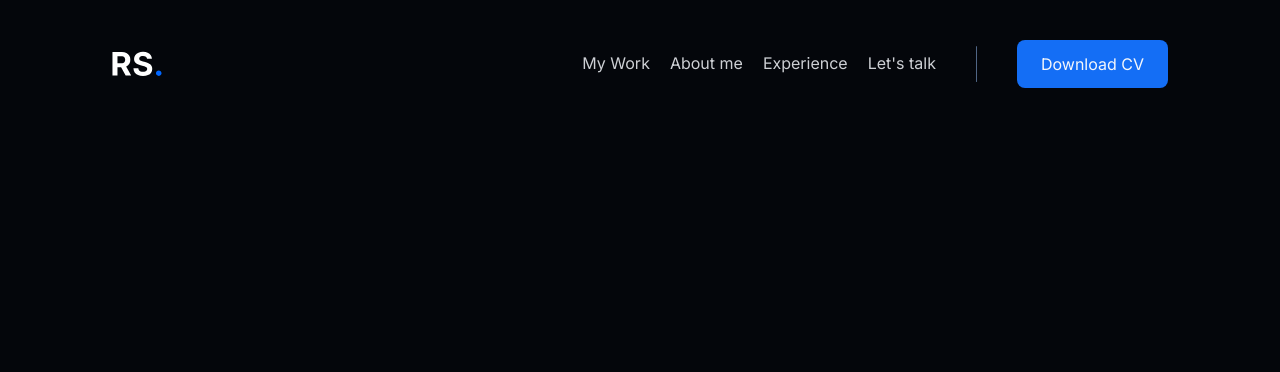
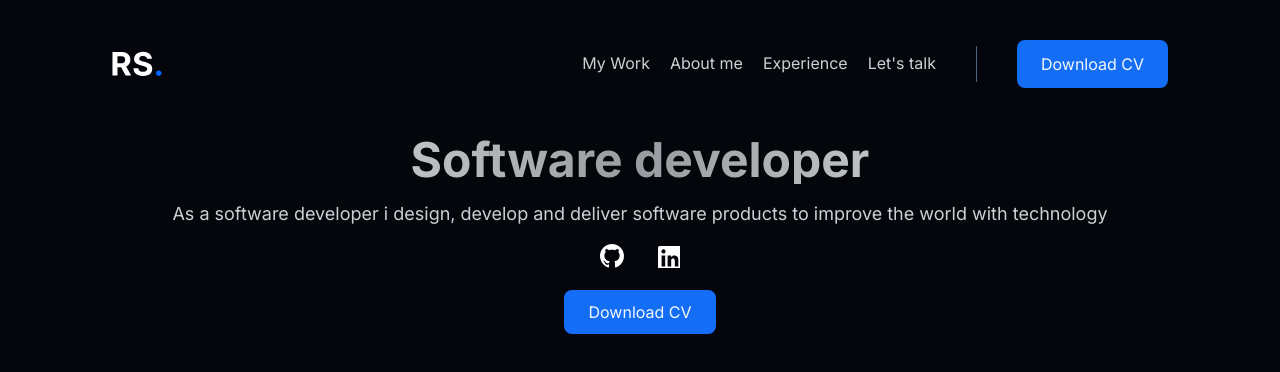
Before and after one commit to sam-621/rogeliosamuel.com, a Next.js app: page / in a window 1280 px wide. Shown: the top 372 px of the page. Built offline with nearby package versions, Linux system fonts and the light colour scheme.

Commit message:
feat:  add Hero component

```diff
--- a/src/components/atoms/Subtitle.tsx
+++ b/src/components/atoms/Subtitle.tsx
@@ -1,9 +1,10 @@
 import { FC, ReactNode } from 'react'
 
-export const Subtitle: FC<Props> = ({ children }) => {
-  return <p className="text-lg text-subtitle">{children}</p>
+export const Subtitle: FC<Props> = ({ children, className }) => {
+  return <p className={`text-lg text-subtitle ${className}`}>{children}</p>
 }
 
 type Props = {
   children: ReactNode
+  className?: string
 }
--- a/src/components/atoms/Title.tsx
+++ b/src/components/atoms/Title.tsx
@@ -1,22 +1,27 @@
 import { FC, ReactNode } from 'react'
 
-export const Title: FC<Props> = ({ variant, children }) => {
+export const Title: FC<Props> = ({ variant, className, children }) => {
   if (variant === 'h1') {
     return (
-      <h1 className="text-fill-transparent bg-gradient-to-r from-gray-100 via-[rgba(244,247,251,62%)] to-gray-100 bg-clip-text">
+      <h1
+        className={`text-5xl font-bold text-fill-transparent bg-gradient-to-r from-gray-100 via-[rgba(244,247,251,62%)] to-gray-100 bg-clip-text ${className}`}
+      >
         {children}
       </h1>
     )
   }
 
   return (
-    <h2 className="text-fill-transparent bg-gradient-to-r from-gray-100 via-[rgba(244,247,251,62%)] to-gray-100 bg-clip-text">
+    <h2
+      className={`text-5xl font-bold text-fill-transparent bg-gradient-to-r from-gray-100 via-[rgba(244,247,251,62%)] to-gray-100 bg-clip-text ${className}`}
+    >
       {children}
     </h2>
   )
 }
 
 type Props = {
+  children: ReactNode
   variant?: 'h1' | 'h2'
-  children: ReactNode
+  className?: string
 }
--- a/src/components/sections/Header.tsx
+++ b/src/components/sections/Header.tsx
@@ -4,7 +4,7 @@ import { Nav } from '../molecules/Nav'
 
 export const Header = () => {
   return (
-    <header className="flex justify-between items-center mt-4 mx-4 md:mx-16 lg:mx-28 lg:mt-10">
+    <header className="flex justify-between items-center pt-4 px-4 md:px-16 lg:px-28 lg:pt-10">
       <Logo />
       <div className="flex gap-10 items-center">
         <Nav />
--- /dev/null
+++ b/src/components/sections/Hero.tsx
@@ -0,0 +1,24 @@
+import Image from 'next/image'
+
+import { Button } from '../atoms/Button'
+import { Subtitle } from '../atoms/Subtitle'
+import { Title } from '../atoms/Title'
+
+export const Hero = () => {
+  return (
+    <div className="flex flex-col gap-4">
+      <Title className="md:text-center">Software developer</Title>
+      <Subtitle className="md:text-center">
+        As a software developer i design, develop and deliver software products to improve the world
+        with technology
+      </Subtitle>
+      <div className="flex gap-8 md:justify-center">
+        <Image src="/icons/github.svg" width={24} height={24} />
+        <Image src="/icons/linkedin.svg" width={24} height={24} />
+      </div>
+      <div className="mt-4 md:mx-auto">
+        <Button href="/CV.pdf">Download CV</Button>
+      </div>
+    </div>
+  )
+}
--- a/src/components/sections/index.ts
+++ b/src/components/sections/index.ts
@@ -1 +1,2 @@
 export * from './Header'
+export * from './Hero'
--- a/src/pages/index.tsx
+++ b/src/pages/index.tsx
@@ -1,7 +1,14 @@
-import { Header } from '@sections'
+import { Header, Hero } from '@sections'
 
 export const Home = () => {
-  return <Header />
+  return (
+    <>
+      <Header />
+      <main className="mx-4 mt-12 md:mx-16 lg:mx-28">
+        <Hero />
+      </main>
+    </>
+  )
 }
 
 export default Home
--- a/src/styles/main.css
+++ b/src/styles/main.css
@@ -5,3 +5,4 @@
 
 /* Layout */
 @import url('./components/atoms/featured-text.css');
+@import url('./components/atoms/title.css');
```
Also changed, not shown: public/icons/github.svg (added), public/icons/linkedin.svg (added).
